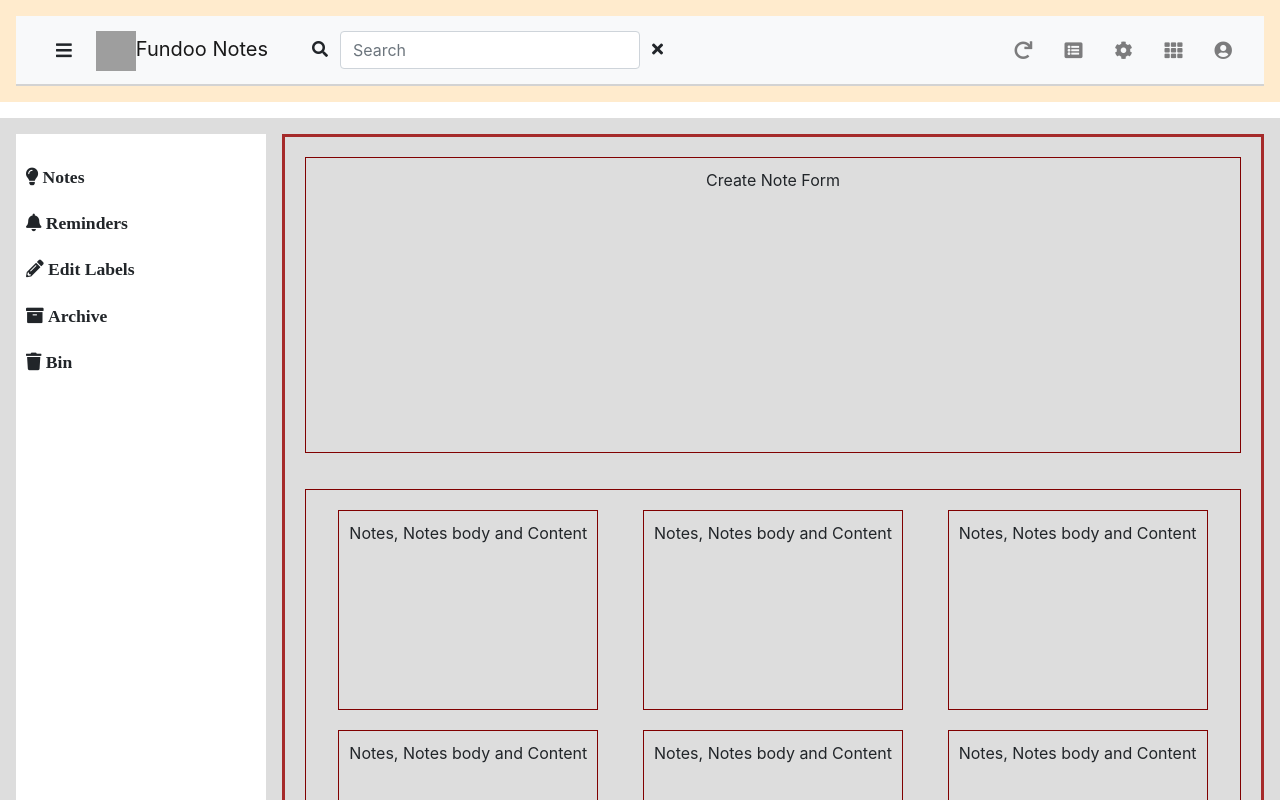
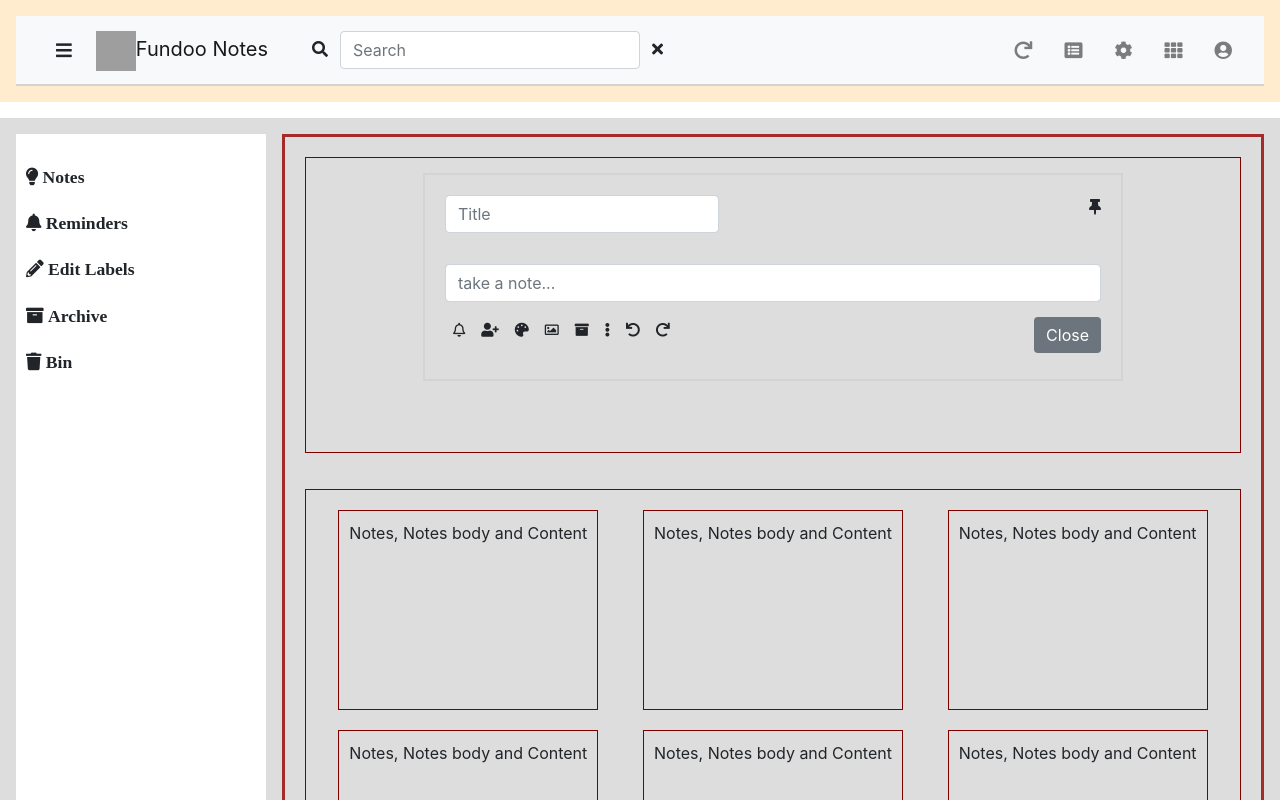
Before and after one commit to Loaki07/FundooNotesFrontEnd-React, a React (Create React App) app: page /dashboard in a window 1280 px wide. Shown: the top 800 px of the page. Built offline with nearby package versions, Linux system fonts and the light colour scheme; grey boxes are pictures that could not be loaded.

Commit message:
wip: Create Note Form without any effects

```diff
--- /dev/null
+++ b/src/components/CreateNoteForm.jsx
@@ -0,0 +1,124 @@
+import React, {useState} from 'react'
+import * as Yup from 'yup'
+import { Formik, Form, Field, ErrorMessage } from 'formik'
+import '../styles/createNote.scss'
+import {toast} from 'react-toastify'
+import 'react-toastify/dist/ReactToastify.min.css'
+toast.configure()
+
+const initialValues =  {
+  noteTitle: "",
+  noteBody: "",
+}
+
+const validationSchema = Yup.object().shape({
+  noteTitle: Yup.string()
+                .min(3, 'Minimum 3 characters required!'),
+  noteBody: Yup.string(),
+})
+
+function CreateNoteForm(props) {
+  const [ state, setState ] = useState({
+    noteTitle: "",
+    noteBody: "",
+  })
+
+  const handleFormChange = (event) =>{
+    setState({ ...state, [event.target.name]: event.target.value})
+  }
+
+  const handleFormSubmit = async () => {
+    try {
+      // logic
+    } catch (error) {
+      toast.error(error.message, {position: toast.POSITION.TOP_CENTER});
+    }
+  }
+
+  return (
+    <Formik
+      initialValues= {initialValues}
+      validationSchema={validationSchema}
+      onSubmit={handleFormSubmit}
+    >
+      {({ handleSubmit, handleChange, values })=> (
+        <div className="create-note-form-wrapper d-flex align-items-center justify-content-center">
+          <Form
+            autoComplete="off"
+            className="create-note-form"
+          >
+            <div className="create-note-rows">
+              <div className="form-group float-left">
+                  <Field
+                    type="text"
+                    className="form-control"
+                    name="note-title"
+                    value={values.noteTitle}
+                    onInput={handleChange}
+                    onChange={handleFormChange}
+                    placeholder="Title"
+                  ></Field>
+              </div>
+              <div className="form-group float-right">
+                <i class="fas fa-thumbtack"></i>
+              </div>
+              <div className="clearfix"></div>
+            </div>
+            <div className="from-group create-note-rows">
+              <Field
+                  type="text"
+                  className="form-control"
+                  name="note-title"
+                  value={values.noteBody}
+                  onInput={handleChange}
+                  onChange={handleFormChange}
+                  placeholder="take a note..."
+                ></Field>
+            </div>
+
+            <div className="create-note-rows">
+              <div className="form-group float-left">
+
+                  <i className="far fa-bell btn btn-circle btn-sm"></i>
+
+
+                  <i className="fas fa-user-plus btn btn-circle btn-sm"></i>
+
+
+                  <i className="fas fa-palette btn btn-circle btn-sm"></i>
+
+
+                  <i className="far fa-image btn btn-circle btn-sm"></i>
+
+
+                  <i className="fas fa-archive btn btn-circle btn-sm"></i>
+
+
+                  <i className="fas fa-ellipsis-v btn btn-circle btn-sm"></i>
+
+
+                  <i className="fas fa-undo btn btn-circle btn-sm"></i>
+
+
+                  <i className="fas fa-redo btn btn-circle btn-sm"></i>
+
+              </div>
+              <div className="form-group float-right">
+                <button
+                  type="submit"
+                  onClick={handleSubmit}
+                  className="btn btn-secondary "
+                >Close
+                </button>
+              </div>
+            </div>
+
+          </Form>
+        </div>
+      )}
+    </Formik>
+
+  )
+}
+
+export default CreateNoteForm
--- a/src/components/pages/Dashboard.jsx
+++ b/src/components/pages/Dashboard.jsx
@@ -1,6 +1,7 @@
-import React, { useEffect } from 'react'
+import React from 'react'
 import Header from '../Header.jsx'
 import Sidebar from '../Sidebar.jsx'
+import CreateNoteForm from '../CreateNoteForm.jsx'
 import "../../styles/dashboard.scss"
 
 const Dashboard = () =>{
@@ -11,7 +12,7 @@ const Dashboard = () =>{
         <Sidebar />
         <div className="dashboard-notes-container">
           <div className="create-note-form box1">
-            Create Note Form
+            <CreateNoteForm />
           </div>
           <div className="db-disp-notes-cont box2">
             <div className="note-boxes">
--- a/src/components/pages/test-page.jsx
+++ b/src/components/pages/test-page.jsx
@@ -1,4 +1,4 @@
-import React, {useEffect} from 'react'
+import React from 'react'
 import Header from '../Header.jsx'
 import Sidebar from '../Sidebar.jsx'
 import "../../styles/test-page.scss"
--- /dev/null
+++ b/src/styles/createNote.scss
@@ -0,0 +1,13 @@
+@import './colors.scss';
+
+.create-note-form {
+  margin: 5px;
+  padding: 10px;
+  min-width: 700px;
+  border: 2px solid $card-border-color;
+}
+
+.create-note-rows {
+  margin: 5px;
+  padding: 5px;
+}
```
